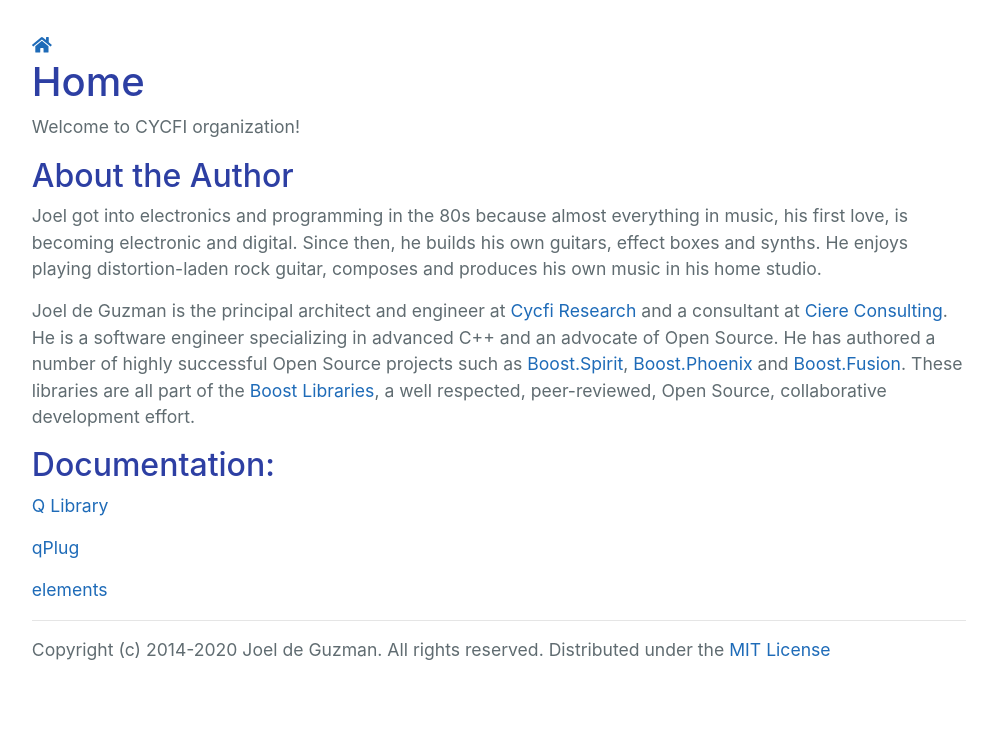
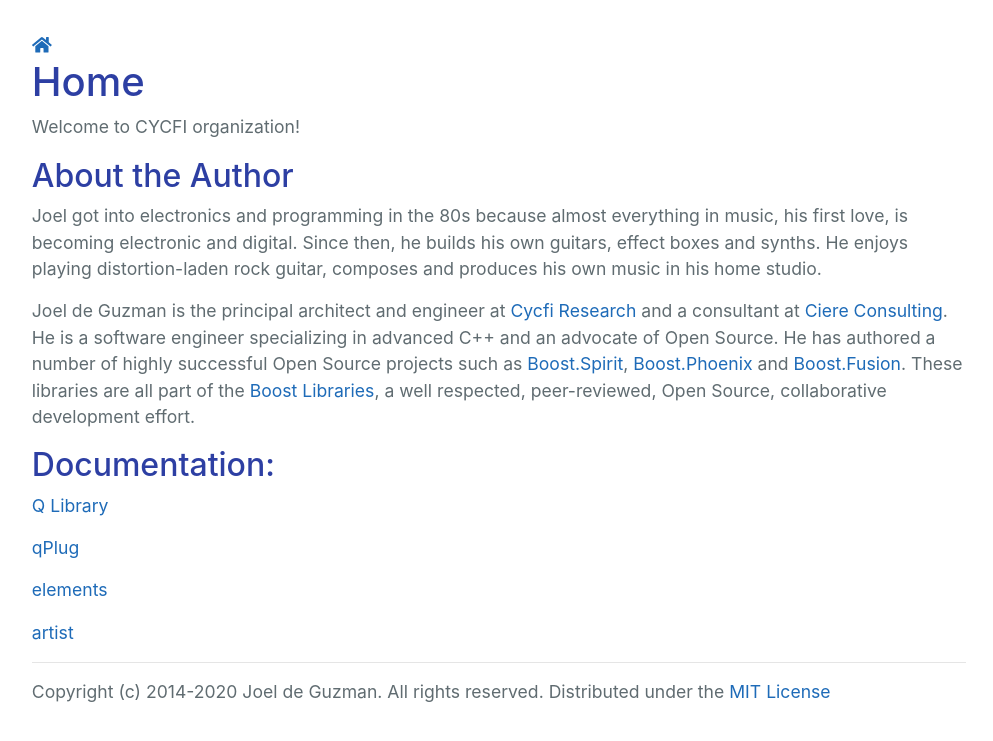
Before and after one commit to cycfi/cycfi.github.io, a Jekyll site: the page built from index.md, in a window 1280 px wide. Shown: the top 741 px of the page, without its empty margins (141-1134 px from the left). Built offline with Jekyll 4.4.1, drawn with Linux system fonts in a browser that asks for light colours; nearby versions of some CDN libraries; comment, search, counter and statistics services are not loaded.

Commit message:
Update index.md

```diff
--- a/index.md
+++ b/index.md
@@ -25,6 +25,8 @@ a well respected, peer-reviewed, Open Source, collaborative development effort.
 
 [elements](/elements/index.md)
 
+[artist](/artist/index.md)
+
 [Cycfi Research]:   https://www.cycfi.com/
 [Ciere Consulting]: https://ciere.com/
 [Boost.Spirit]:     https://tinyurl.com/ydhotlaf
```
